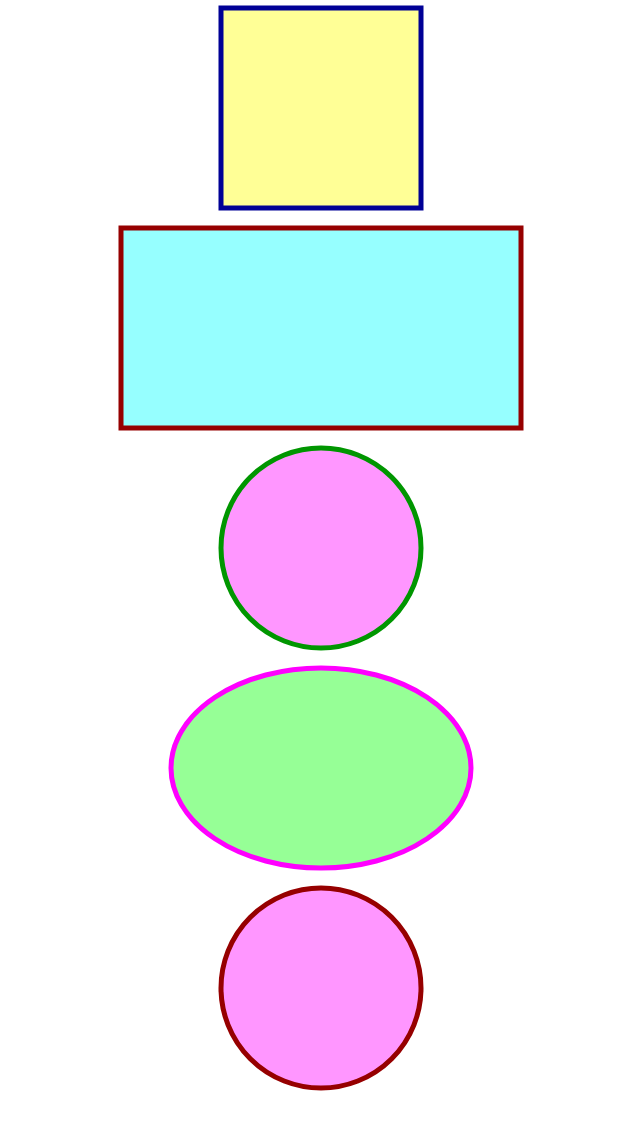
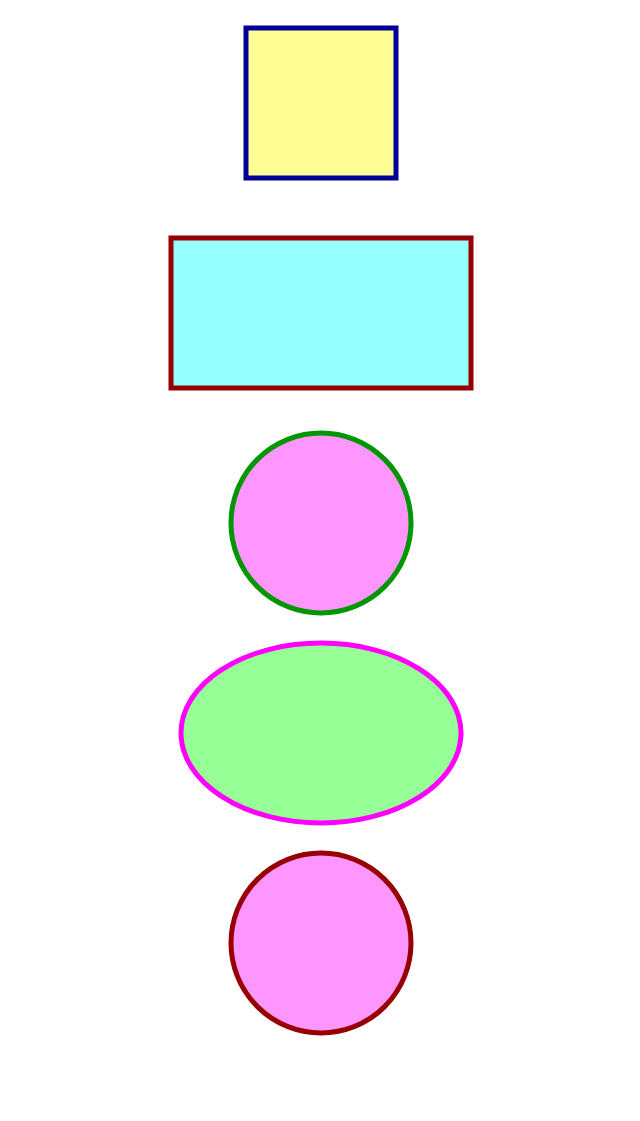
Before and after one commit to MadBowJam/homework12, a plain HTML site: page index.html in a window 1280 px wide. Shown: the part 25-1146 px from the top of the page, without its empty margins (319-959 px from the left). After the commit the page ends 1096 px from the top, so only its background shows below. Drawn offline with Linux system fonts and the light colour scheme.

Commit message:
Update index.html

```diff
--- a/index.html
+++ b/index.html
@@ -11,24 +11,24 @@
 <body>
   <div class="container">
 
-    <svg width="210" height="210">
-      <rect class="square" x="5" y="5" width="200" height="200"/>
+    <svg width="200" height="200">
+      <rect class="square" x="25" y="25" width="150" height="150"/>
     </svg>
 
-    <svg width="410" height="210">
-      <rect class="rectangle" x="5" y="5" width="400" height="200"/>
+    <svg width="400" height="200">
+      <rect class="rectangle" x="50" y="25" width="300" height="150"/>
     </svg>
 
-    <svg width="210" height="210">
-      <circle class="circle" cx="105" cy="105" r="100"/>
+    <svg width="200" height="200">
+      <circle class="circle" cx="100" cy="100" r="90"/>
     </svg>
 
-    <svg width="310" height="210">
-      <ellipse class="ellipse" cx="155" cy="105" rx="150" ry="100" />
+    <svg width="300" height="200">
+      <ellipse class="ellipse" cx="150" cy="100" rx="140" ry="90" />
     </svg>
 
-    <svg width="210" height="210">
-      <circle class="circle circle--custom" cx="105" cy="105" r="100"/>
+    <svg width="200" height="200">
+      <circle class="circle circle--custom" cx="100" cy="100" r="90"/>
     </svg>
 
   </div>
```
